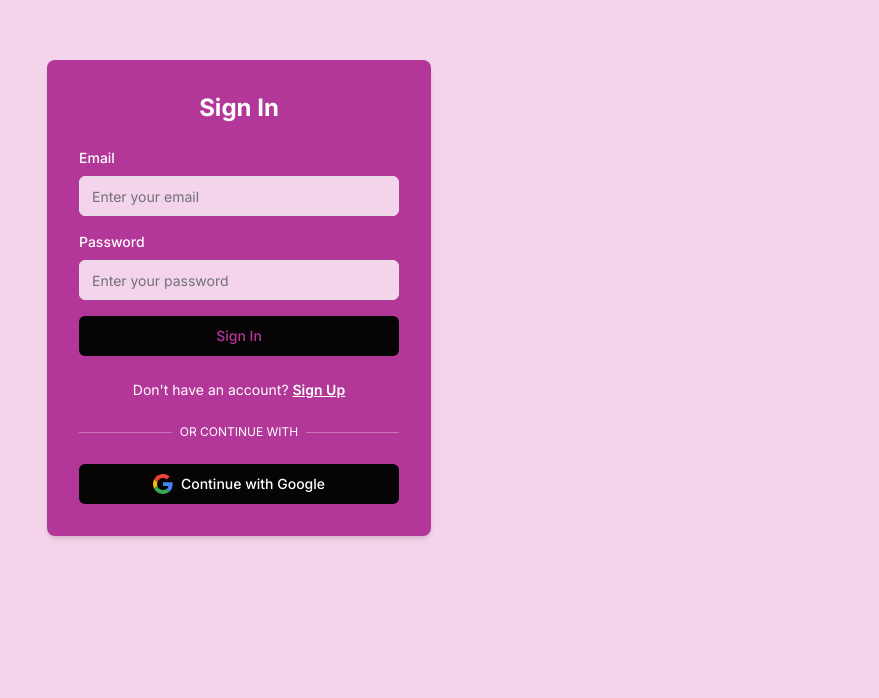
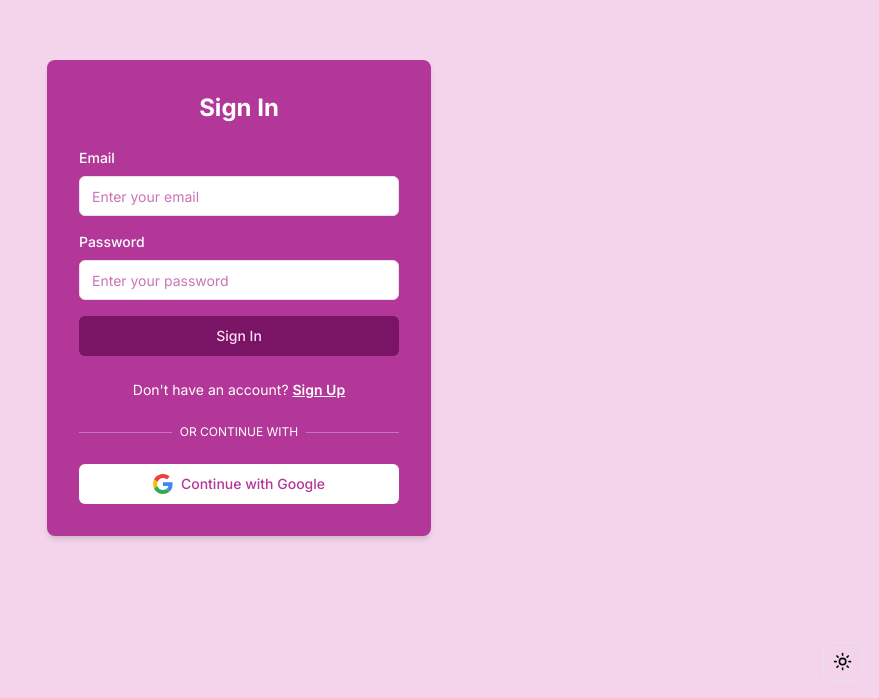
Before and after one commit to OneFourFive90/StudyBomBibi, a Next.js app: page /login in a window 1280 px wide. Shown: the part 102-800 px from the top of the page, without its empty margins (401-1280 px from the left). Built offline with nearby package versions, Linux system fonts and the light colour scheme; no server answers.

Commit message:
minor changes

```diff
--- a/src/app/(auth)/login/page.tsx
+++ b/src/app/(auth)/login/page.tsx
@@ -6,6 +6,7 @@ import { useAuth } from "@/context/AuthContext";
 import { FirebaseError } from "firebase/app";
 import { useRouter } from "next/navigation";
 import { useEffect, useState } from "react";
+import { ThemeToggle } from "@/components/theme-toggle";
 
 export default function LoginPage() {
   const { signInWithGoogle, signIn, signUp, user, loading } = useAuth();
@@ -82,7 +83,10 @@ export default function LoginPage() {
   if (loading) return <div className="flex h-screen items-center justify-center">Loading...</div>;
 
   return (
-    <div className="flex min-h-screen items-center justify-center bg-background">
+    <div className="flex min-h-screen items-center justify-center bg-background relative">
+      <div className="absolute bottom-4 right-4">
+        <ThemeToggle />
+      </div>
       <div className="bg-primary text-primary-foreground p-8 rounded shadow-md w-full max-w-sm">
         <h2 className="text-2xl font-bold mb-6 text-center">
           {isSignUp ? "Create Account" : "Sign In"}
@@ -103,7 +107,7 @@ export default function LoginPage() {
               value={email}
               onChange={(e) => setEmail(e.target.value)}
               placeholder="Enter your email"
-              className="w-full"
+              className="w-full bg-primary-foreground text-primary placeholder:text-primary/70"
               disabled={isLoading}
             />
           </div>
@@ -115,14 +119,14 @@ export default function LoginPage() {
               value={password}
               onChange={(e) => setPassword(e.target.value)}
               placeholder="Enter your password"
-              className="w-full"
+              className="w-full bg-primary-foreground text-primary placeholder:text-primary/70"
               disabled={isLoading}
             />
           </div>
 
           <Button
             type="submit"
-            className="w-full bg-foreground text-primary hover:bg-muted hover:text-muted-foreground"
+            className="w-full bg-secondary text-secondary-foreground hover:bg-foreground hover:text-background transition-colors"
             disabled={isLoading}
           >
             {isLoading ? "Loading..." : isSignUp ? "Sign Up" : "Sign In"}
@@ -157,7 +161,7 @@ export default function LoginPage() {
         <Button
           variant="ghost"
           onClick={handleGoogleLogin}
-          className="w-full bg-foreground flex items-center justify-center gap-2 hover:bg-muted hover:text-muted-foreground"
+          className="w-full bg-primary-foreground flex items-center justify-center gap-2 text-primary hover:bg-muted hover:text-muted-foreground"
           disabled={isLoading}
         >
           <svg xmlns="http://www.w3.org/2000/svg" viewBox="0 0 48 48" className="h-5 w-5">
--- a/src/app/(dashboard)/dashboard/page.tsx
+++ b/src/app/(dashboard)/dashboard/page.tsx
@@ -266,15 +266,6 @@ export default function DashboardPage() {
                     </Button>
                   </Link>
                 </div>
-                <div className="flex items-center">
-                  <div className="ml-4 space-y-1">
-                    <p className="text-sm font-medium leading-none">Started &quot;Advanced Calculus&quot; Plan</p>
-                    <p className="text-sm text-muted-foreground">AI Courses</p>
-                  </div>
-                  <div className="ml-auto font-medium text-xs text-muted-foreground flex items-center gap-1">
-                    <Clock className="w-3 h-3" /> 1d ago
-                  </div>
-                </div>
               </>
             ) : (
               <div className="text-center py-10 flex flex-col items-center text-muted-foreground">
@@ -316,7 +307,7 @@ export default function DashboardPage() {
                   >
                     <div className="flex items-center gap-3 overflow-hidden">
                       <div className="p-2 bg-secondary rounded-md shrink-0">
-                        <FileText className="h-4 w-4 text-muted-foreground" />
+                        <FileText className="h-4 w-4 text-muted" />
                       </div>
                       <div className="min-w-0">
                         <p className="font-medium text-sm truncate" title={exam.title}>{exam.title}</p>
--- a/src/app/page.tsx
+++ b/src/app/page.tsx
@@ -1,9 +1,11 @@
 "use client";
 
 import Link from "next/link";
+import Image from "next/image";
 import { Button } from "@/components/ui/button";
 import { Sparkles, Library, BookOpen, GraduationCap, Bot, ArrowRight } from "lucide-react";
 import { Card, CardContent, CardHeader, CardTitle, CardDescription } from "@/components/ui/card";
+import { ThemeToggle } from "@/components/theme-toggle";
 
 export default function Home() {
   return (
@@ -12,13 +14,16 @@ export default function Home() {
       <header className="sticky top-0 z-50 w-full border-b bg-background/80 backdrop-blur-md supports-[backdrop-filter]:bg-background/60 px-4 lg:px-6 h-16 flex items-center transition-all">
         <Link className="flex items-center justify-center gap-2 transition-transform hover:scale-105" href="/">
           <div className="bg-primary/10 p-1.5 rounded-lg">
-            <Sparkles className="h-5 w-5 text-primary" />
+             <Image src="/favicon.ico" alt="StudyBomBibi" width={20} height={20} className="w-5 h-5" unoptimized />
           </div>
           <span className="text-xl font-bold tracking-tight">StudyBomBibi</span>
         </Link>
         <nav className="ml-auto flex items-center gap-4 sm:gap-6">
-          <Link className="text-sm font-medium text-muted-foreground hover:text-foreground transition-colors" href="/login">
-            Log in
+          <ThemeToggle />
+          <Link href="/login">
+            <Button variant="ghost" size="sm">
+              Log in
+            </Button>
           </Link>
           <Link href="/login">
             <Button size="sm" className="hidden sm:flex gap-2">
@@ -59,7 +64,7 @@ export default function Home() {
                   </Button>
                 </Link>
                 <Link href="#features" className="w-full sm:w-auto">
-                  <Button variant="outline" size="lg" className="w-full h-12 px-8 text-base">
+                  <Button variant="ghost" size="lg" className="w-full h-12 px-8 text-base">
                     How it Works
                   </Button>
                 </Link>
--- a/src/components/generate-course-modal.tsx
+++ b/src/components/generate-course-modal.tsx
@@ -303,8 +303,8 @@ export function GenerateCourseModal({
                     }}
                     className={`p-3 rounded-lg border-2 transition-all font-medium text-sm ${
                       newCourse.formats.includes(format as 'Text' | 'Image' | 'Video')
-                        ? 'border-primary bg-primary/10 text-primary'
-                        : 'border-border bg-background hover:border-primary/50'
+                        ? 'border-primary bg-secondary-foreground text-secondary hover:bg-primary/10'
+                        : 'border-border bg-primary-foreground text-primary hover:bg-primary/10'
                     }`}
                   >
                     {format}
```
